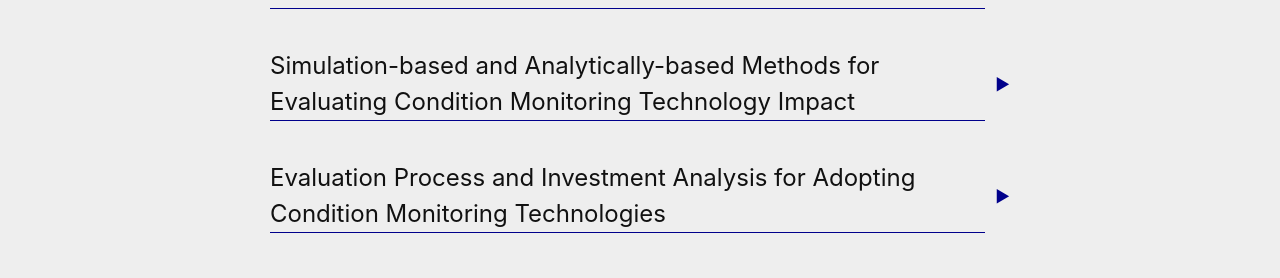
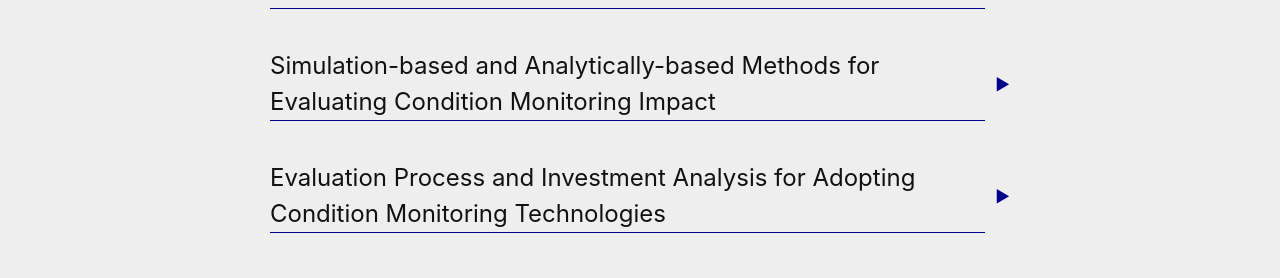
Before and after one commit to mehdidadfarnia/mehdidadfarnia.github.io, a Jekyll site: the page built from research.markdown, in a window 1280 px wide. Shown: the part 508-786 px from the top of the page. Built offline with Jekyll 4.4.1, drawn with Linux system fonts in a browser that asks for light colours.

Commit message:
section title word choice edit

```diff
--- a/research.markdown
+++ b/research.markdown
@@ -58,7 +58,7 @@ permalink: /Research/
 
 <details>
   <summary style="display: flex; align-items: center;">
-    <h1 style="display: block; border-bottom: 1px solid darkblue; margin: 0; flex: 1;">Simulation-based and Analytically-based Methods for Evaluating Condition Monitoring Technology Impact</h1>
+    <h1 style="display: block; border-bottom: 1px solid darkblue; margin: 0; flex: 1;">Simulation-based and Analytically-based Methods for Evaluating Condition Monitoring Impact</h1>
   </summary>
     <div style="background-color: #e4e4f7; margin-top: 10px; padding: 4px; border-radius: 8px; width:96%;">
         hidden text
@@ -70,9 +70,6 @@ permalink: /Research/
         <p style="font-size: 0.75em;">Dadfarnia, Mehdi, Michael E. Sharp, and Jeffrey W. Herrmann. "Comprehensive evaluations of condition monitoring-based technologies in industrial maintenance: A systematic review." Journal of Manufacturing Systems 82 (2025): 449-477.</p>
         <p style="font-size: 0.75em;"> Dadfarnia, Mehdi, Michael E. Sharp, Serghei Drozdov, and Jeffrey W. Herrmann. "A simulation-based approach to assess condition monitoring-enabled maintenance in manufacturing." In 2023 7th International Conference on System Reliability and Safety (ICSRS), pp. 413-422. IEEE, 2023.</p>
         <p style="font-size: 0.75em;">Dadfarnia, Mehdi, Michael Sharp, and Timothy Sprock. "Understanding and evaluating naive diagnostics algorithms applicable in multistage manufacturing from a risk management perspective." In International Manufacturing Science and Engineering Conference, vol. 84263, p. V002T07A042. American Society of Mechanical Engineers, 2020.</p>
-
-
-
     </div>
 </details>
 
```
